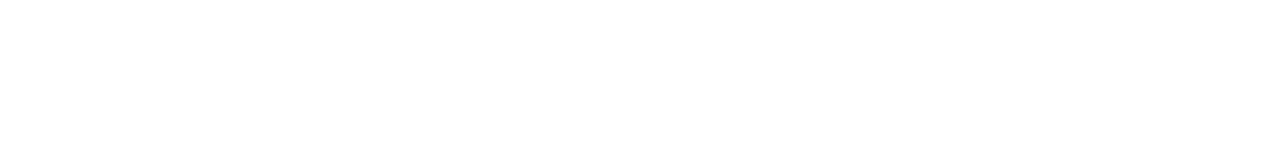
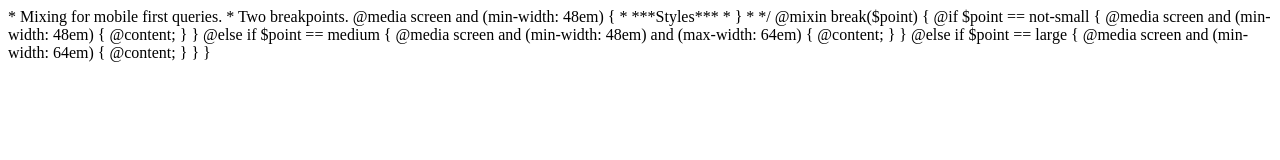
Before and after one commit to mrmrs/css-queries, a website: page index.html in a window 1280 px wide. Drawn offline with Linux system fonts and the light colour scheme.

Commit message:
Adding css contents to html file for documentation

```diff
--- a/index.html
+++ b/index.html
@@ -12,5 +12,31 @@
     <link rel="stylesheet" href="queries.css">
   </head>
   <body>
-  </body>
+* Mixing for mobile first queries.
+* Two breakpoints.
+@media screen and (min-width: 48em) {
+*  ***Styles***
+* }
+*
+*/
+
+@mixin break($point) {
+@if $point == not-small {
+@media screen and (min-width: 48em) {
+@content;
+}
+}
+@else if $point == medium {
+@media screen and (min-width: 48em) and (max-width: 64em) {
+@content;
+}
+}
+@else if $point == large {
+@media screen and (min-width: 64em)  {
+@content;
+}
+}
+}
+
+</body>
 </html>
```
